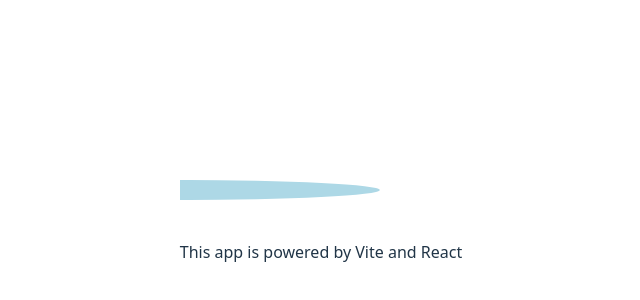
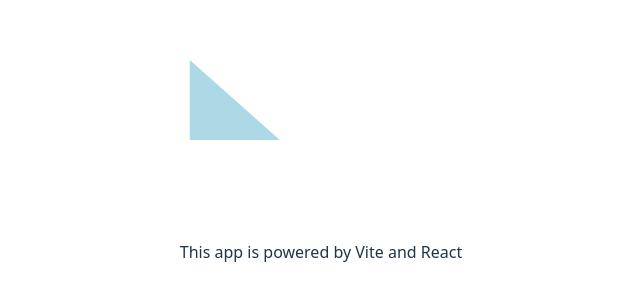
Before and after one commit to tjay1760/typescript_deep-dive, a React (Vite) app: page / in a window 1280 px wide. Shown: the part 248-548 px from the top of the page, without its empty margins (319-959 px from the left). Built offline with nearby package versions, Linux system fonts and the light colour scheme.

Commit message:
out of clip path

```diff
--- a/src/Box.tsx
+++ b/src/Box.tsx
@@ -7,7 +7,7 @@ const Box = () => {
         width: '200px',
         height: '200px',
         backgroundColor: 'lightblue',
-        clipPath: 'ellipse(200px 10px at left 150px)',
+        clipPath: 'path("M 10 20 L 100 100 L 10 100 Z")',
     }}
     >Box</div>
   )
```
